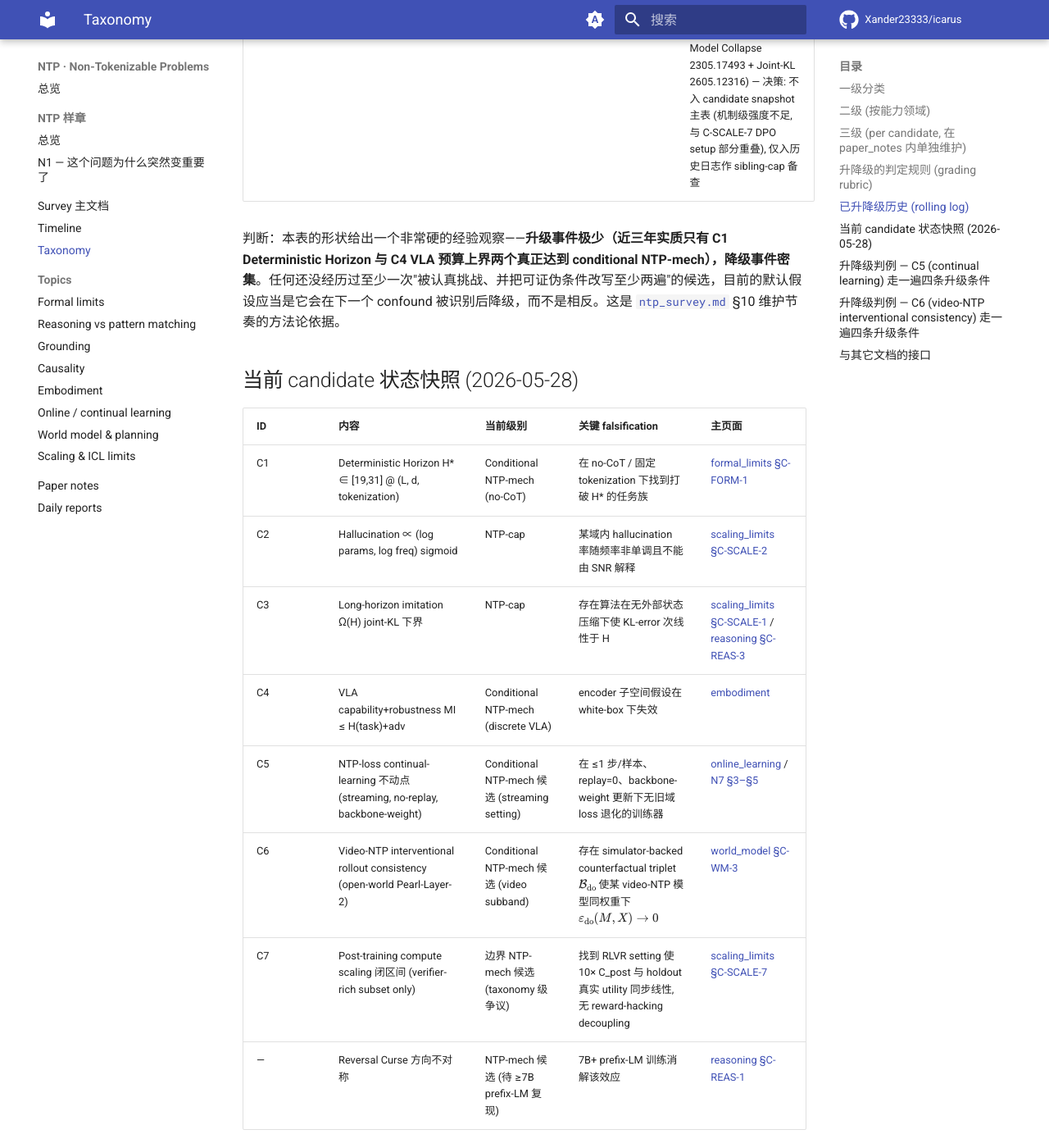
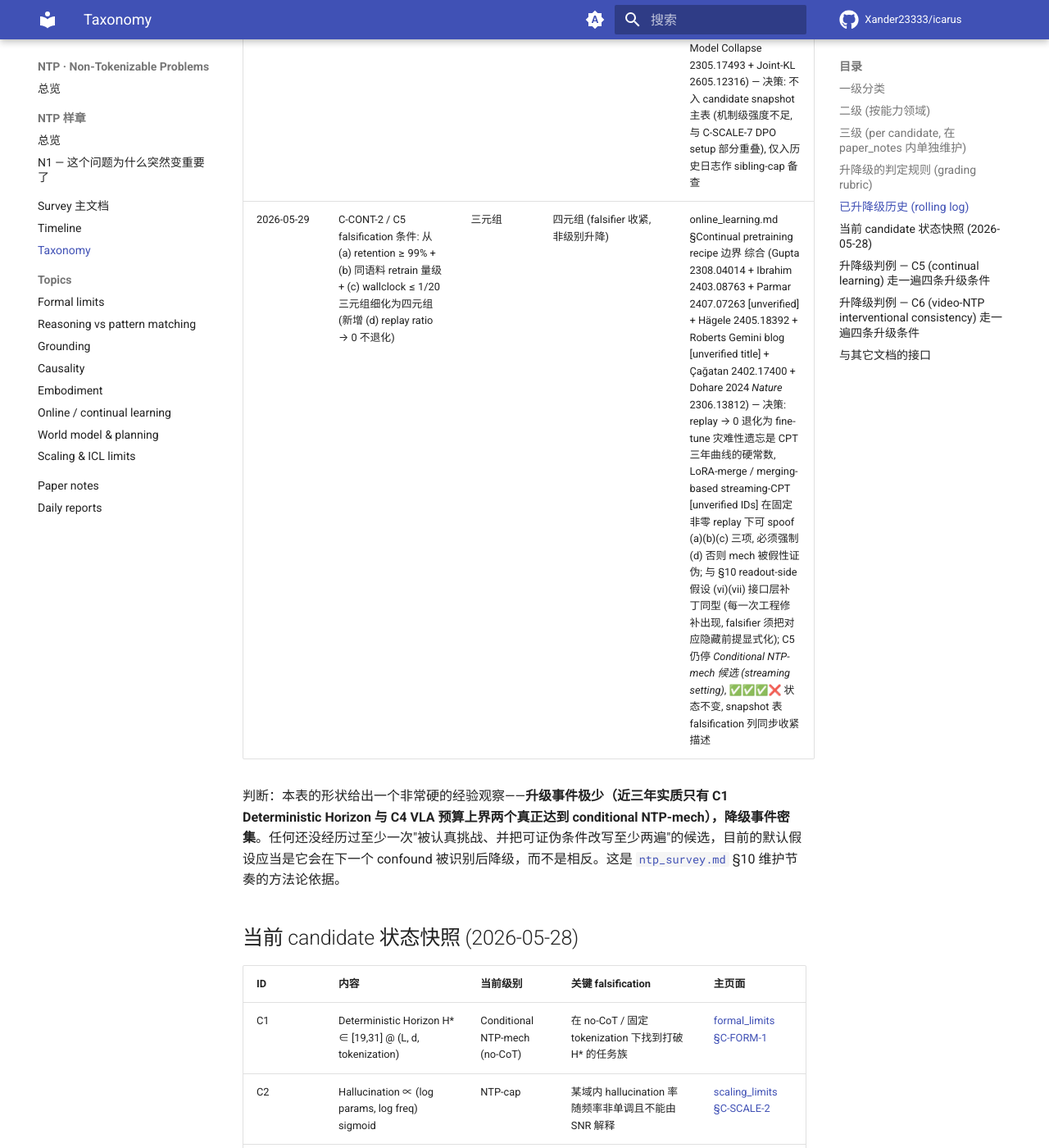
Before and after one commit to Xander23333/icarus, an MkDocs documentation site: the page built from wiki/ntp/survey/taxonomy.md, in a window 1280 px wide and 1400 px high, scrolled down 4320 px. Shown: the whole window at 82% size. Built offline with MkDocs 1.6.1 and Material for MkDocs 9.7.7, drawn with Linux system fonts in a browser that asks for light colours; comment, search, counter and statistics services are not loaded; some of the changed text lies outside the part shown.

Commit message:
[NTP-Deepen] 2026-05-28 18:00 UTC C-CONT-2/C5 falsifier 三元→四元 同步 survey+taxonomy

```diff
--- a/wiki/ntp/survey/taxonomy.md
+++ b/wiki/ntp/survey/taxonomy.md
@@ -67,6 +67,7 @@
 | 2026-05-29 | C-WM-6: Head-to-head paradigm benchmark deficit (video-NTP vs JEPA-class objective, controlled 4-tuple) | 未登记 | Corollary（元-方法论 candidate, 不入 candidate snapshot 主表, 仅入升降级历史与 [`ntp_survey.md`](ntp_survey.md) §10 corollary 段） — 编号避让说明: §7 表已用 C-WM-4 标 object-permanence floor / C-WM-5 标 JEPA identifiability 局部翻盘, topics/world_model.md §NTP-vs-JEPA head-to-head 真空 节原写 C-WM-4 与之冲突, 本 tick 改为 C-WM-6 并同步三处 | topics/world_model.md §NTP-vs-JEPA head-to-head benchmark 真空 综合 (I-JEPA 2301.08243 + V-JEPA 2404.08471 + Sora 技术报告非 arxiv + VideoPoet 2312.14125 + LeJEPA 2605.26379 + SPHERE-JEPA 2605.26900) |
 | 2026-05-29 | C-EMBOD-6: Demo-credibility prior (humanoid/VLA demo 视频在缺 N-trial+intervention+OOD 三元组披露下 Bayes factor ≤ 1) | 未登记 | Corollary（评测-认识论 candidate, 不入 candidate snapshot 主表, 仅入升降级历史与 [`ntp_survey.md`](ntp_survey.md) §10 corollary 段） — 与 C-WM-6 同型: 是 \"评测协议 confound\" 框架在 embodiment 维度的对偶, 形式上属 epistemic 而非物理命题, 落 corollary 不落 mech; 与 C-EMBOD-4 (capability-robustness IT 上界) 互为评测层↔形式层对偶 (前者钉最弱评测协议可信度上界, 后者钉最强评测协议下 capability 总量信息论上界); 与 reasoning §C-REAS-* 中 format-confound 不可控时 reasoning 评测应被视作零证据 同型 | topics/embodiment.md §远程操控/autonomy模糊带/demo可信度 综合 (Tesla Optimus 2024-10 We-Robot 事件 + Figure 01→02 + 1X NEO + Unitree G1 + Apptronik Apollo + π₀ task-level retry + 2605.25889 + 2605.26820 [unverified: 远程操控具体比例/Helix arxiv 状态]) |
 | 2026-05-28 | C-SCALE-6 (data-quality multiplier): 单位 token 教学价值是 (raw web → tau model collapse) 闭区间 | 未登记 | NTP-cap (sub-mech) | scaling_limits.md §Data-quality scaling 综合 (Phi-1 2306.11644 + DoReMi 2305.10429 + Rephrase the Web 2401.16380 + FineWeb-Edu 2406.17557 + Model Collapse 2305.17493 + Joint-KL 2605.12316) — 决策: 不入 candidate snapshot 主表 (机制级强度不足, 与 C-SCALE-7 DPO setup 部分重叠), 仅入历史日志作 sibling-cap 备查 |
+| 2026-05-29 | C-CONT-2 / C5 falsification 条件: 从 (a) retention ≥ 99% + (b) 同语料 retrain 量级 + (c) wallclock ≤ 1/20 三元组细化为四元组 (新增 (d) replay ratio → 0 不退化) | 三元组 | 四元组 (falsifier 收紧, 非级别升降) | online_learning.md §Continual pretraining recipe 边界 综合 (Gupta 2308.04014 + Ibrahim 2403.08763 + Parmar 2407.07263 [unverified] + Hägele 2405.18392 + Roberts Gemini blog [unverified title] + Çağatan 2402.17400 + Dohare 2024 *Nature* 2306.13812) — 决策: replay → 0 退化为 fine-tune 灾难性遗忘是 CPT 三年曲线的硬常数, LoRA-merge / merging-based streaming-CPT [unverified IDs] 在固定非零 replay 下可 spoof (a)(b)(c) 三项, 必须强制 (d) 否则 mech 被假性证伪; 与 §10 readout-side 假设 (vi)(vii) 接口层补丁同型 (每一次工程修补出现, falsifier 须把对应隐藏前提显式化); C5 仍停 *Conditional NTP-mech 候选 (streaming setting)*, ✅✅✅❌ 状态不变, snapshot 表 falsification 列同步收紧描述 |
 
 判断：本表的形状给出一个非常硬的经验观察——**升级事件极少（近三年实质只有 C1 Deterministic Horizon 与 C4 VLA 预算上界两个真正达到 conditional NTP-mech），降级事件密集**。任何还没经历过至少一次"被认真挑战、并把可证伪条件改写至少两遍"的候选，目前的默认假设应当是它会在下一个 confound 被识别后降级，而不是相反。这是 [`ntp_survey.md`](ntp_survey.md) §10 维护节奏的方法论依据。
 
@@ -78,7 +79,7 @@
 | C2 | Hallucination ∝ (log params, log freq) sigmoid | NTP-cap | 某域内 hallucination 率随频率非单调且不能由 SNR 解释 | [scaling_limits §C-SCALE-2](../topics/scaling_limits.md) |
 | C3 | Long-horizon imitation Ω(H) joint-KL 下界 | NTP-cap | 存在算法在无外部状态压缩下使 KL-error 次线性于 H | [scaling_limits §C-SCALE-1](../topics/scaling_limits.md) / [reasoning §C-REAS-3](../topics/reasoning.md) |
 | C4 | VLA capability+robustness MI ≤ H(task)+adv | Conditional NTP-mech (discrete VLA) | encoder 子空间假设在 white-box 下失效 | [embodiment](../topics/embodiment.md) |
-| C5 | NTP-loss continual-learning 不动点 (streaming, no-replay, backbone-weight) | Conditional NTP-mech 候选 (streaming setting) | 在 ≤1 步/样本、replay=0、backbone-weight 更新下无旧域 loss 退化的训练器 | [online_learning](../topics/online_learning.md) / [N7 §3–§5](../samples/N7-why-llm-cannot-continually-learn.md) |
+| C5 | NTP-loss continual-learning 不动点 (streaming, no-replay, backbone-weight) | Conditional NTP-mech 候选 (streaming setting) | 四元组 (a) retention ≥ 99% + (b) 同语料 retrain 量级 perplexity + (c) wallclock ≤ 1/20 + (d) replay ratio → 0 不退化 同时跨阈值 (2026-05-29 收紧, 防 LoRA-merge spoof) | [online_learning](../topics/online_learning.md) / [N7 §3–§5](../samples/N7-why-llm-cannot-continually-learn.md) |
 | C6 | Video-NTP interventional rollout consistency (open-world Pearl-Layer-2) | Conditional NTP-mech 候选 (video subband) | 存在 simulator-backed counterfactual triplet $\mathcal{B}_{\text{do}}$ 使某 video-NTP 模型同权重下 $\varepsilon_{\text{do}}(M,X)\to 0$ | [world_model §C-WM-3](../topics/world_model.md) |
 | C7 | Post-training compute scaling 闭区间 (verifier-rich subset only) | 边界 NTP-mech 候选 (taxonomy 级争议) | 找到 RLVR setting 使 10× C_post 与 holdout 真实 utility 同步线性, 无 reward-hacking decoupling | [scaling_limits §C-SCALE-7](../topics/scaling_limits.md) |
 | — | Reversal Curse 方向不对称 | NTP-mech 候选 (待 ≥7B prefix-LM 复现) | 7B+ prefix-LM 训练消解该效应 | [reasoning §C-REAS-1](../topics/reasoning.md) |
```
Also changed, not shown: wiki/ntp/survey/ntp_survey.md (+4 -0 lines), 1 other file.
